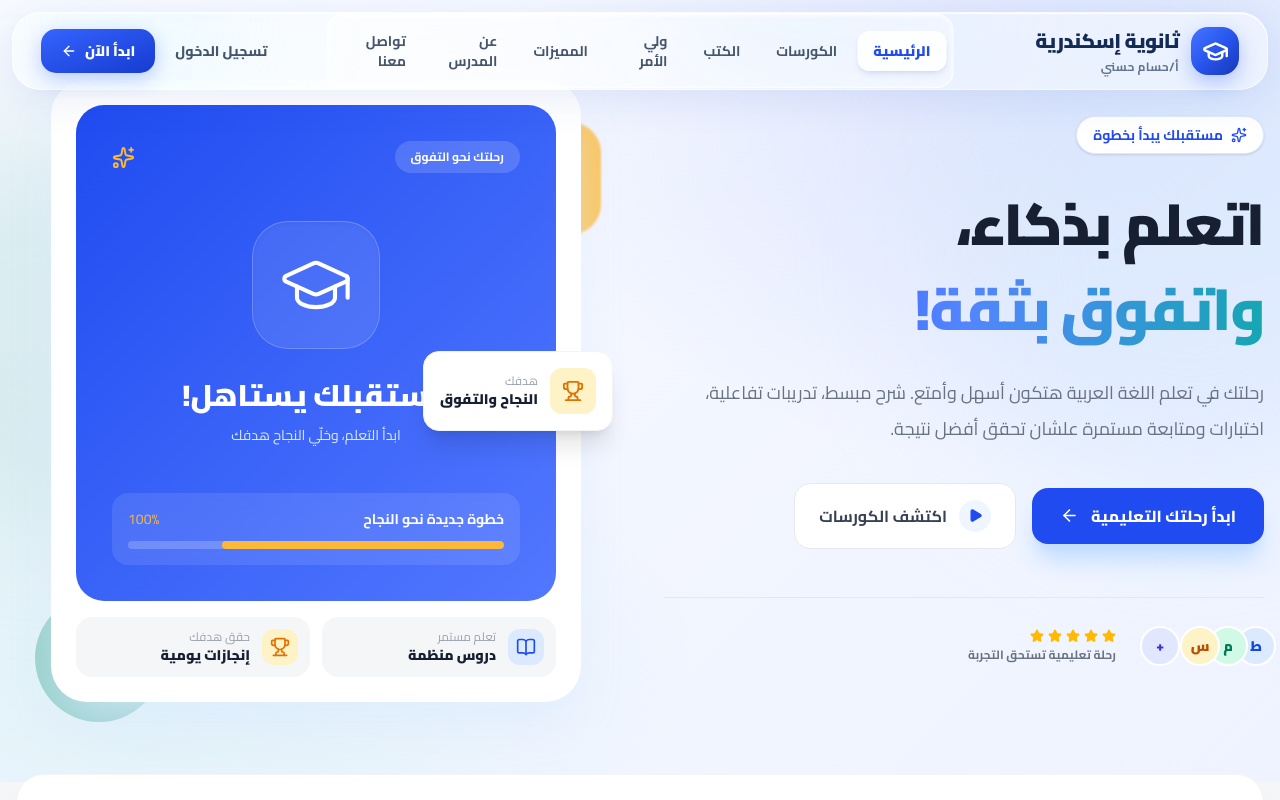
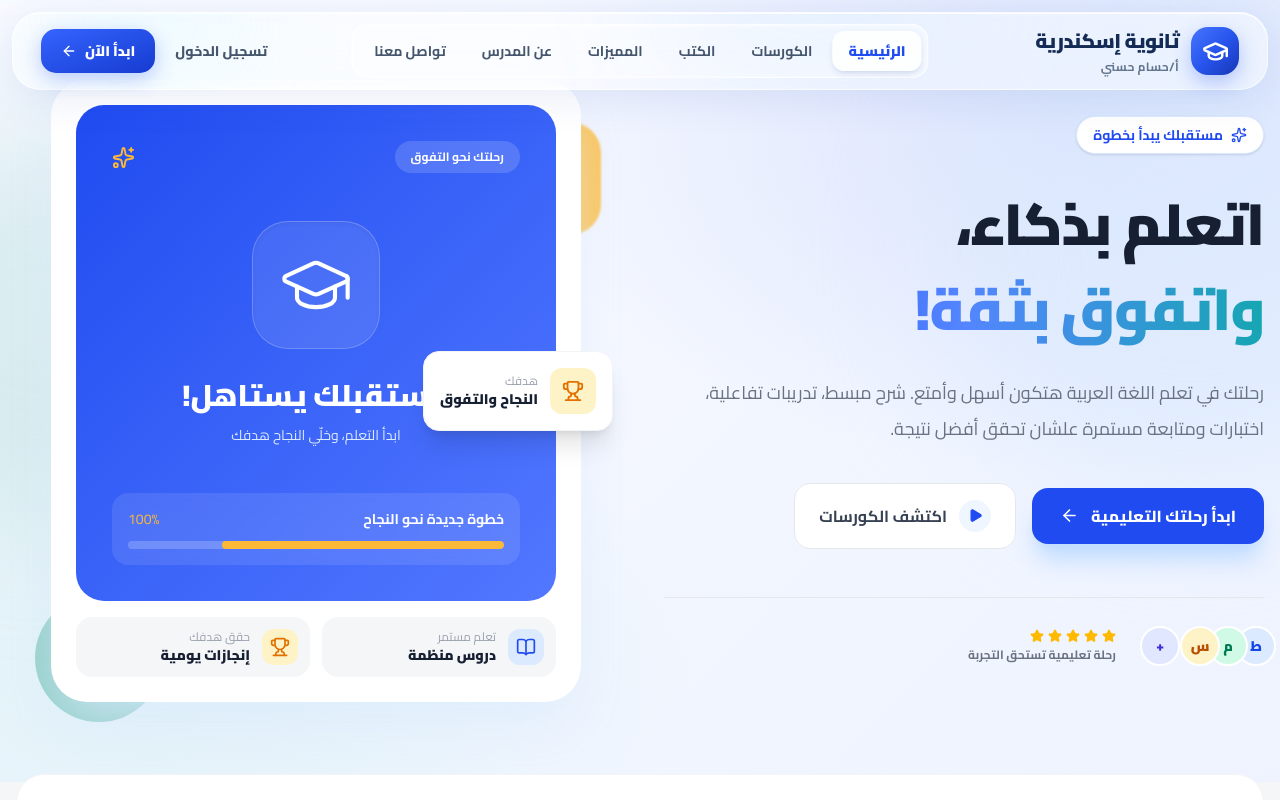
Before and after one commit to Nour2013hossam/hossam-platform, a Next.js app: page / in a window 1280 px wide. Shown: the top 800 px of the page. Built offline with nearby package versions, Linux system fonts and the light colour scheme.

Commit message:
Remove parent link from header navigation

```diff
--- a/src/app/page.tsx
+++ b/src/app/page.tsx
@@ -84,8 +84,6 @@ export default function Home() {
     contact: pathname === "/contact",
     student:
       pathname === "/student" || pathname.startsWith("/student/"),
-    parent:
-      pathname === "/parent" || pathname.startsWith("/parent/"),
     admin:
       pathname === "/admin" || pathname.startsWith("/admin/"),
   };
@@ -159,14 +157,6 @@ export default function Home() {
                 aria-current={activePage.books ? "page" : undefined}
               >
                 الكتب
-              </a>
-
-              <a
-                href="/parent"
-                className={navClass(activePage.parent)}
-                aria-current={activePage.parent ? "page" : undefined}
-              >
-                ولي الأمر
               </a>
 
               <a
@@ -247,13 +237,6 @@ export default function Home() {
                       className={navClass(activePage.books)}
                     >
                       الكتب والمذكرات
-                    </a>
-
-                    <a
-                      href="/parent"
-                      className={navClass(activePage.parent)}
-                    >
-                      حساب ولي الأمر
                     </a>
 
                     <a
```
